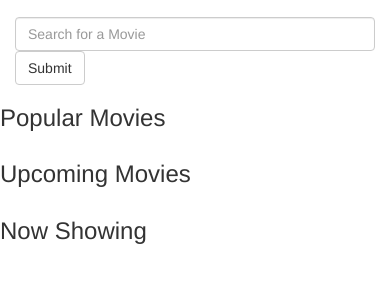
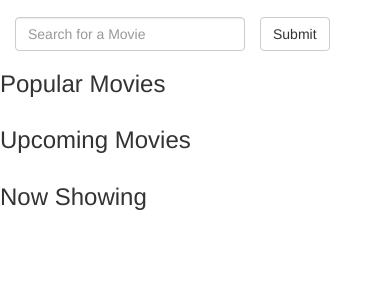
Before and after one commit to AtienoObwanda/watchlist, a Flask app: template app/templates/index.html in a window 390 px wide. Shown: the part 55-352 px from the top of the page. Run offline with Flask 2, Linux system fonts and the light colour scheme; the template is opened without the code that fills it, so the values that code supplies are empty; some libraries are stand-ins or nearby versions.

Commit message:
styling the search

```diff
--- a/app/templates/index.html
+++ b/app/templates/index.html
@@ -12,8 +12,16 @@
 
 <div class="container">
     <form>
-        <input type="text" name="movie_query" placeholder="Search for a Movie" class="form-control">
-        <input type="submit"  value="Submit" class="btn btn-default">
+        <div class = "row">
+            <div class="col-lg-10 col-xs-8 col-sm-4 col-md-4">
+                <input type="text" name="movie_query" placeholder="Search for a Movie" class="form-control">
+            </div>
+            <div class="col-xs">
+                <input type="submit"  value="Submit" class="btn btn-default">
+            </div>
+        </div>
+
+
     </form>
 
 </div>
```
Also changed, not shown: config.py (+6 -5 lines), 1 other file.
